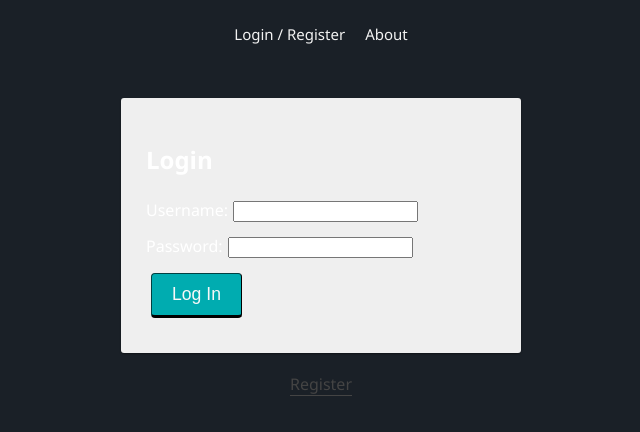
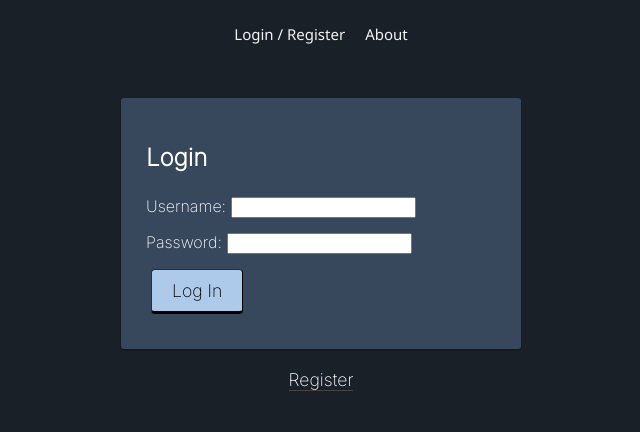
Before and after one commit to MarkTerry3/weather-app-solo-project, a React (Create React App) app: page /home#/home in a window 1280 px wide. Shown: the top 432 px of the page, without its empty margins (319-959 px from the left). Built offline with nearby package versions, Linux system fonts and the light colour scheme; no server answers.

Commit message:
login / registration css done

```diff
--- a/src/components/App/App.css
+++ b/src/components/App/App.css
@@ -32,9 +32,11 @@ Button
   border-color: #014041;
   border-width: 1px 1px 3px;
   border-radius: 4px;
-  background-color: #00acb0;
-  color: #f8f8f8;
+  background-color: #aecaeb;
+  /* color: #f8f8f8; */
+  color: black;
   font-size: 1.1rem;
+  font-family: 'Inter', sans-serif;
   outline: 0;
   cursor: pointer;
 }
@@ -55,8 +57,9 @@ Button
 }
 
 .btn:hover {
-  background-color: #008183;
+  background-color: #37485c;
   text-decoration: none;
+  color: white;
 }
 
 /* This line makes the "Register" and "Login" buttons look like links */
@@ -66,14 +69,15 @@ Button
   border-bottom: 1px solid #444;
   border-radius: 0;
   background: none;
-  font: inherit;
-  color: #444;
+  /* font: inherit; */
+  font-family: 'Inter', sans-serif;
+  color: white;
 }
 
 .btn_asLink:hover {
   background-color: transparent;
-  border-color: #008183;
-  color: #008183;
+  border-color: #aecaeb;
+  color: #aecaeb;
 }
 
 /* --------------------------------------------------------------------------------
@@ -101,9 +105,10 @@ Form Treatment
   max-width: 100%;
   padding: 25px;
   margin: 0 auto 20px;
-  background-color: #efefef;
+  background-color: #37485c;
   border-radius: 3px;
   box-shadow: 0 1px 2px rgb(0, 0, 0, 0.4);
+  font-family: 'Inter', sans-serif;
 }
 
 input {
--- /dev/null
+++ b/src/components/LoginForm/LoginForm.css
@@ -0,0 +1,5 @@
+.userPass {
+    font-family: 'Inter', sans-serif;
+}
+
+/* #37485c */
--- a/src/components/LoginForm/LoginForm.jsx
+++ b/src/components/LoginForm/LoginForm.jsx
@@ -3,6 +3,7 @@ import { useDispatch } from 'react-redux';
 import {useSelector} from 'react-redux';
 import axios from 'axios';
 import { useHistory } from 'react-router-dom';
+import './LoginForm.css';
 
 function LoginForm() {
   const [username, setUsername] = useState('');
@@ -34,14 +35,14 @@ function LoginForm() {
 
   return (
     <form className="formPanel" onSubmit={login}>
-      <h2>Login</h2>
+      <h2 className="userPass">Login</h2>
       {errors.loginMessage && (
         <h3 className="alert" role="alert">
           {errors.loginMessage}
         </h3>
       )}
       <div>
-        <label htmlFor="username">
+        <label htmlFor="username" className="userPass">
           Username:
           <input
             type="text"
@@ -54,7 +55,7 @@ function LoginForm() {
         </label>
       </div>
       <div>
-        <label htmlFor="password">
+        <label htmlFor="password" className="userPass">
           Password:
           <input
             type="password"
```
